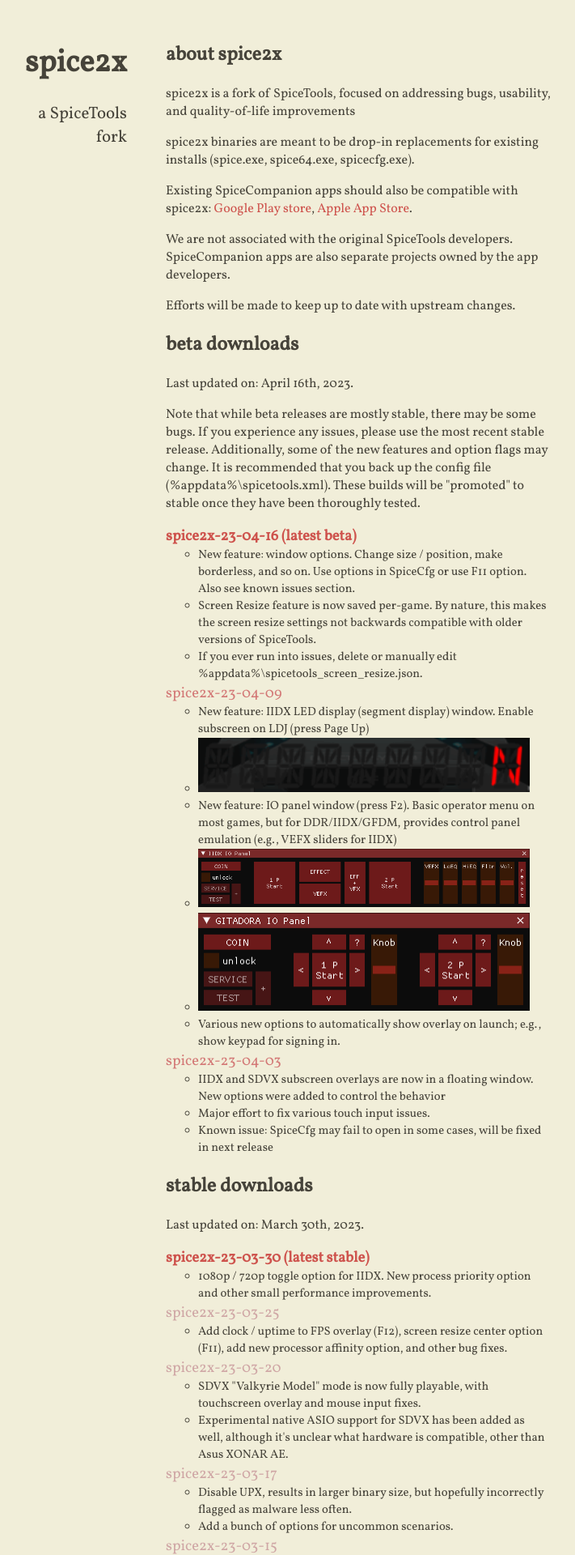
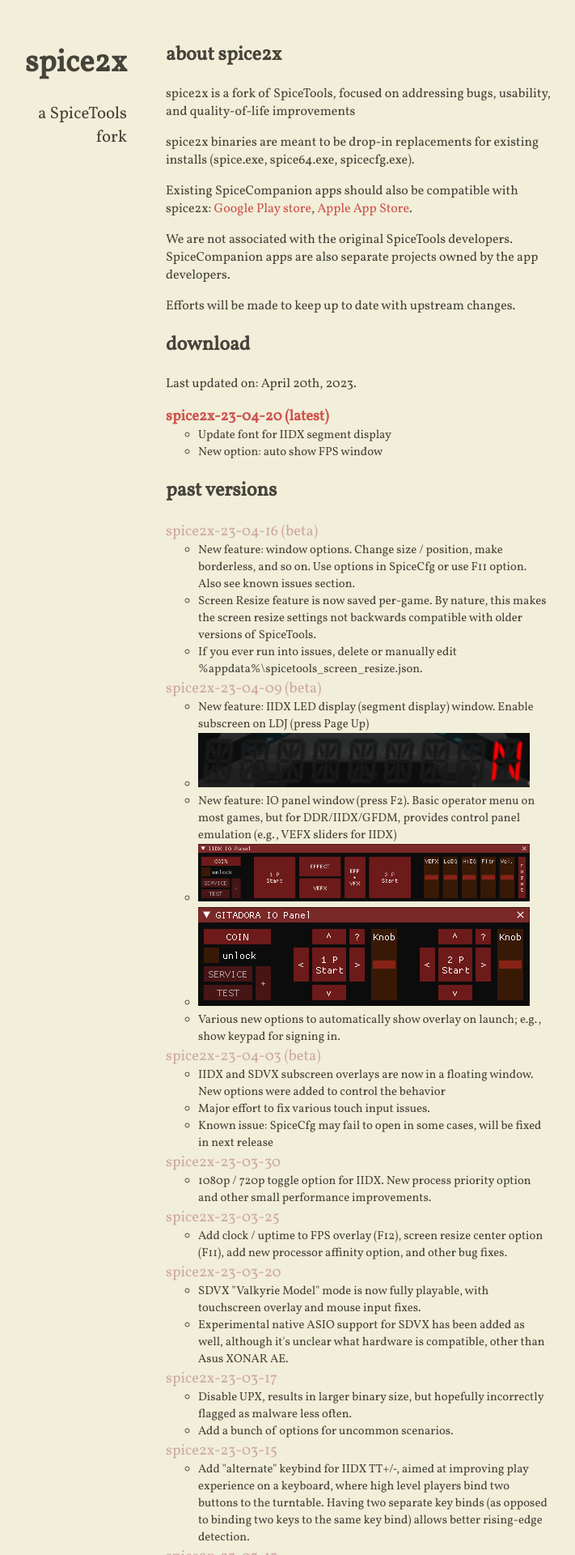
Before and after one commit to spice2x/spice2x.github.io, a Jekyll site: the page built from docs/index.html, in a window 1280 px wide. Shown: the top 1920 px of the page at 81% size, without its empty margins (299-1010 px from the left). Built offline with Jekyll 4.4.1, drawn with Linux system fonts in a browser that asks for light colours; nearby versions of some CDN libraries.

Commit message:
Add 23-04-20

```diff
--- a/docs/_includes/content.html
+++ b/docs/_includes/content.html
@@ -15,7 +15,7 @@
 
 <p>Efforts will be made to keep up to date with upstream changes.</p>
 
-<h2>beta downloads</h2>
+<!-- <h2>beta downloads</h2>
 
 <p>Last updated on: April 16th, 2023.</p>
 
@@ -23,12 +23,30 @@
   use the most recent stable release. Additionally, some of the new features and option flags may change. It is
   recommended that you back up the config file (%appdata%\spicetools.xml). These builds will be "promoted" to
   stable once they have been thoroughly tested.
-</p>
+</p> -->
 
-<ul class="downloads-beta highlight-latest">
+<h2>download</h2>
+
+<p>Last updated on: April 20th, 2023.</p>
+
+<ul class="downloads highlight-latest">
+  <li>
+    <a class="download-link" href="https://github.com/spice2x/spice2x.github.io/releases/download/23-04-20/spice2x-23-04-20.zip">
+      spice2x-23-04-20
+    </a>
+    <ul>
+      <li>Update font for IIDX segment display</li>
+      <li>New option: auto show FPS window</li>
+    </ul>
+  </li>
+</ul>
+
+<h2>past versions</h2>
+
+<ul class="downloads">
   <li>
     <a class="download-link" href="https://github.com/spice2x/spice2x.github.io/releases/download/23-04-16/spice2x-23-04-16.zip">
-      spice2x-23-04-16
+      spice2x-23-04-16 (beta)
     </a>
     <ul>
       <li>New feature: window options. Change size / position, make borderless, and so on. Use options
@@ -40,7 +58,7 @@
   </li>
   <li>
     <a class="download-link" href="https://github.com/spice2x/spice2x.github.io/releases/download/23-04-09/spice2x-23-04-09.zip">
-      spice2x-23-04-09
+      spice2x-23-04-09 (beta)
     </a>
     <ul>
       <li>New feature: IIDX LED display (segment display) window. Enable subscreen on LDJ (press Page Up)</li>
@@ -53,7 +71,7 @@
   </li>
   <li>
     <a class="download-link" href="https://github.com/spice2x/spice2x.github.io/releases/download/23-04-03/spice2x-23-04-03.zip">
-      spice2x-23-04-03
+      spice2x-23-04-03 (beta)
     </a>
     <ul>
       <li>IIDX and SDVX subscreen overlays are now in a floating window. New options were added to control the behavior</li>
@@ -61,13 +79,6 @@
       <li>Known issue: SpiceCfg may fail to open in some cases, will be fixed in next release</li>
     </ul>
   </li>
-</ul>
-
-<h2>stable downloads</h2>
-
-<p>Last updated on: March 30th, 2023.</p>
-
-<ul class="downloads highlight-latest">
   <li>
     <a class="download-link" href="https://github.com/spice2x/spice2x.github.io/releases/download/23-03-30/spice2x-23-03-30.zip">
       spice2x-23-03-30
--- a/docs/_includes/head.html
+++ b/docs/_includes/head.html
@@ -1,7 +1,7 @@
 <head>
   <meta http-equiv="content-type" content="text/html; charset=utf-8">
   <meta name="viewport" content="width=device-width, initial-scale=1.0">
-  <title>{% if site.compass.author %}{{ site.compass.author }} &#8226; {% endif %}{{ site.compass.tagline | strip_html }}</title>
+  <title>{% if site.compass.author %}{{ site.compass.author }} - {% endif %}{{ site.compass.tagline | strip_html }}</title>
 
   <link rel="apple-touch-icon" href="{{ site.baseurl }}{{ site.compass.logo }}"/>
   <link rel="shortcut icon" sizes="16x16 24x24 32x32 48x48 64x64" href="{{ site.url }}{{ site.baseurl }}/favicon.ico" />
--- a/docs/assets/main.scss
+++ b/docs/assets/main.scss
@@ -106,7 +106,7 @@
 }
 
 ul.downloads.highlight-latest li:first-child a.download-link::after {
-	content: " (latest stable)";
+	content: " (latest)";
 }
 
 ul.downloads-beta.highlight-latest li:first-child a.download-link {
```
